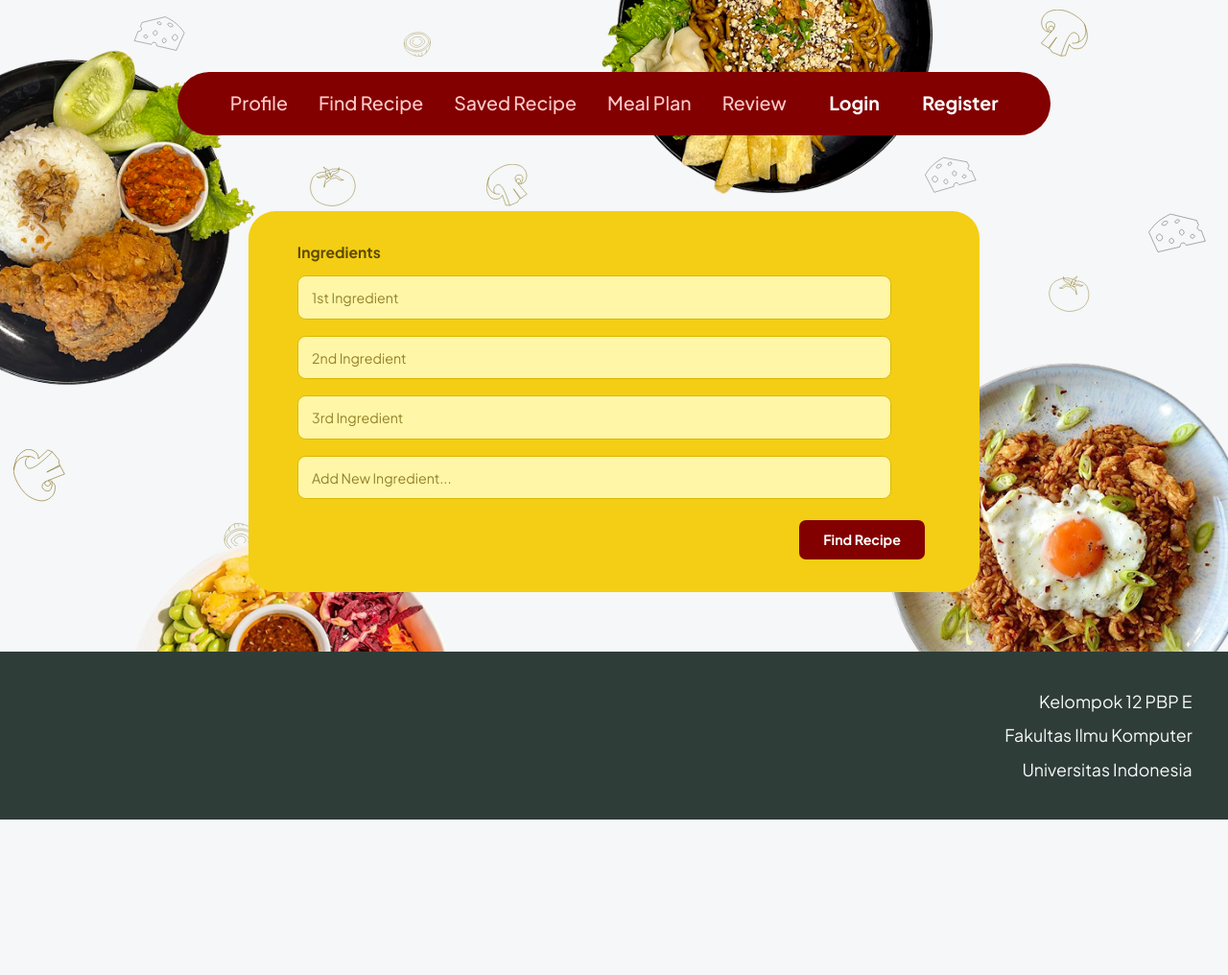
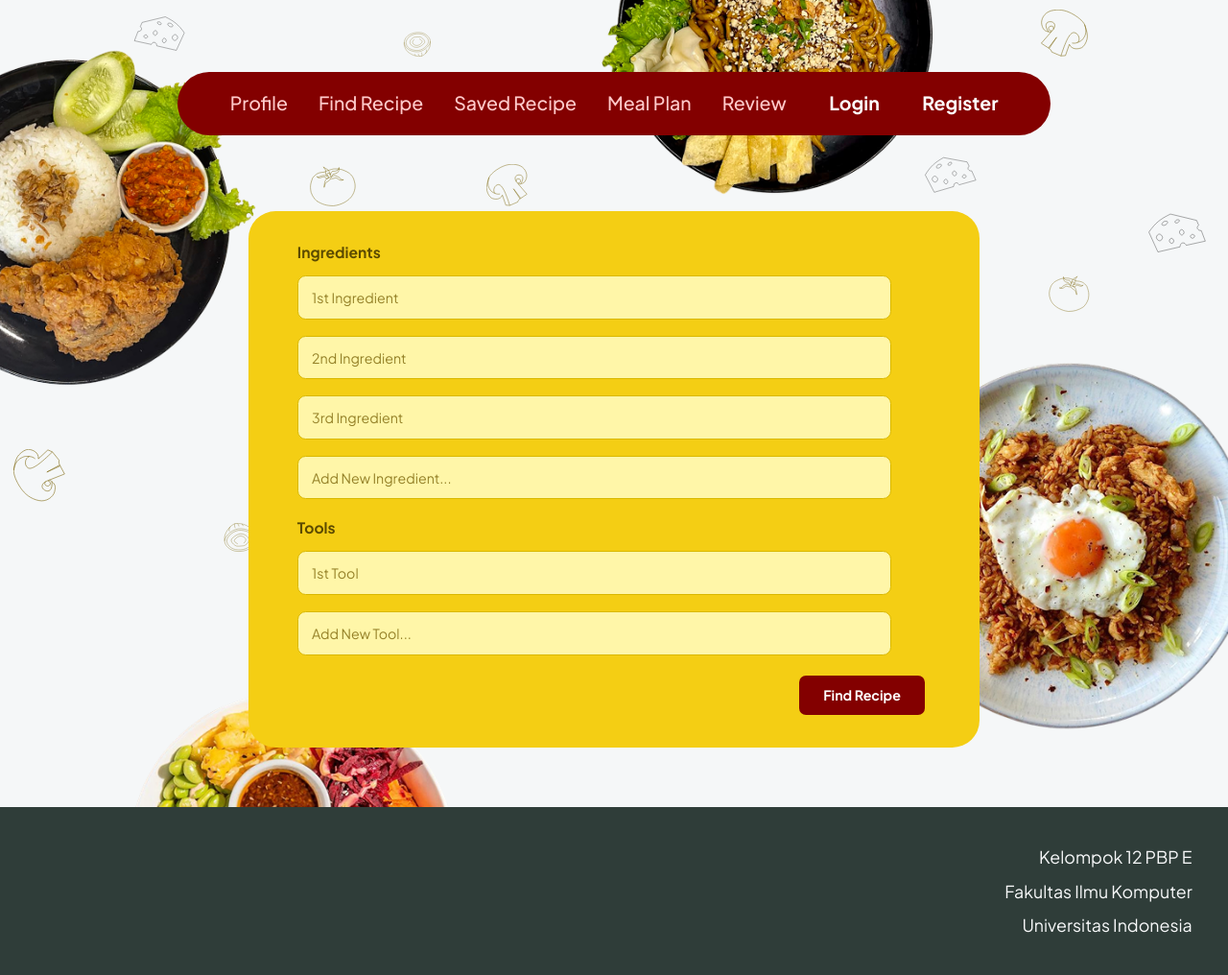
Before and after one commit to pbp-kelompok-e12/FillMyDish, a Django app: page /find/input/ in a window 1280 px wide. Shown: the whole page at 96% size. Before the commit the page ends 854 px from the top, so only its background shows below. Run offline with Django 5.2, Linux system fonts and the light colour scheme; some libraries are stand-ins or nearby versions.

Commit message:
feat: added tools back

```diff
--- a/templates/input.html
+++ b/templates/input.html
@@ -31,6 +31,7 @@
                 <!-- ganti action dengan -->
                 <form class="find-card" method="get" action="/">
                     <input type="hidden" name="ingredients" id="ingredients-csv">
+                    <input type="hidden" name="tools" id="tools-csv">
                     <div class="field-group" data-name="ingredients">
                         <label class="field-label">Ingredients</label>
                         <input class="field-input" type="text" placeholder="1st Ingredient">
@@ -38,13 +39,22 @@
                         <input class="field-input" type="text" placeholder="3rd Ingredient">
                         <input class="field-input add-field" type="text" placeholder="Add New Ingredient..." aria-label="Add New Ingredient">
                     </div>
-
+                    <div class="field-group" data-name="tools">
+                        <label class="field-label">Tools</label>
+                        <input class="field-input" type="text" placeholder="1st Tool">
+                        <input class="field-input add-field" type="text" placeholder="Add New Tool..." aria-label="Add New Tool">
+                    </div>
                     <button class="search-btn" type="submit">Find Recipe</button>
                 </form>
                 <dialog class="confirm-dialog" id="confirm-dialog" aria-labelledby="confirm-title">
                     <h2 class="confirm-title" id="confirm-title">Are you sure?</h2>
                     <p class="confirm-text">You are about to search for recipes containing:</p>
                     <ol class="confirm-list" id="confirm-list"></ol>
+
+                    <div id="confirm-tools-section">
+                        <p class="confirm-text">With these tools available:</p>
+                        <ol class="confirm-list" id="confirm-list-tools"></ol>
+                    </div>
                     <div class="confirm-actions">
                         <button class="confirm-btn confirm-btn--yes" type="button" id="confirm-yes">Confirm</button>
                         <button class="confirm-btn confirm-btn--no" type="button" id="confirm-no">Cancel</button>
@@ -54,13 +64,17 @@
 
             <script>
                 (function () {
-                    var form   = document.querySelector('.find-card');
-                    var dialog = document.getElementById('confirm-dialog');
-                    var list   = document.getElementById('confirm-list');
-                    var csv    = document.getElementById('ingredients-csv');
+                    var form    = document.querySelector('.find-card');
+                    var dialog  = document.getElementById('confirm-dialog');
+                    var toolsSection = document.getElementById('confirm-tools-section');
+                    var groups  = {};   // { ingredients: <div>, tools: <div> }
                     var confirmed = false;
 
-                    // Tambah baris baru dari kolom "Add New ..." (Enter atau saat submit)
+                    form.querySelectorAll('.field-group').forEach(function (g) {
+                        groups[g.dataset.name] = g;
+                    });
+
+                    // Tambah baris baru di grup yang sama dengan kolom "Add New ..."
                     function commit(addInput) {
                         var value = addInput.value.trim();
                         if (!value) return;
@@ -72,16 +86,30 @@
                         addInput.value = '';
                     }
 
-                    // Ambil semua isian; koma di dalam satu kolom dipecah jadi item terpisah
-                    function getValues() {
+                    // Ambil isian satu grup saja; koma dipecah jadi item terpisah
+                    function getValues(name) {
                         var values = [];
-                        form.querySelectorAll('.field-input').forEach(function (input) {
+                        groups[name].querySelectorAll('.field-input').forEach(function (input) {
                             input.value.split(',').forEach(function (part) {
                                 var v = part.trim();
                                 if (v) values.push(v);
                             });
                         });
                         return values;
+                    }
+
+                    function hiddenFor(name) {
+                        return form.querySelector('input[type="hidden"][name="' + name + '"]');
+                    }
+
+                    function fillList(id, values) {
+                        var ol = document.getElementById(id);
+                        ol.innerHTML = '';
+                        values.forEach(function (v) {
+                            var li = document.createElement('li');
+                            li.textContent = v;          // textContent: aman dari HTML injection
+                            ol.appendChild(li);
+                        });
                     }
 
                     form.querySelectorAll('.add-field').forEach(function (input) {
@@ -94,31 +122,35 @@
                     });
 
                     form.addEventListener('submit', function (e) {
-                        if (confirmed) return;           // sudah dikonfirmasi, kirim form
+                        if (confirmed) return;
                         e.preventDefault();
 
                         form.querySelectorAll('.add-field').forEach(commit);
-                        var values = getValues();
 
-                        // Tidak ada isian: jangan buka popup, arahkan ke kolom pertama
-                        if (values.length === 0) {
-                            form.querySelector('.field-input').focus();
+                        var ingredients = getValues('ingredients');
+                        var tools       = getValues('tools');
+
+                        // Bahan wajib diisi; alat opsional
+                        if (ingredients.length === 0) {
+                            groups.ingredients.querySelector('.field-input').focus();
                             return;
                         }
 
-                        list.innerHTML = '';
-                        values.forEach(function (v) {
-                            var li = document.createElement('li');
-                            li.textContent = v;          // textContent: aman dari HTML injection
-                            list.appendChild(li);
-                        });
+                        fillList('confirm-list-ingredients', ingredients);
+                        fillList('confirm-list-tools', tools);
+                        toolsSection.hidden = tools.length === 0;   // sembunyikan bagian alat jika kosong
 
                         dialog.showModal();
                     });
 
                     document.getElementById('confirm-yes').addEventListener('click', function () {
                         confirmed = true;
-                        csv.value = getValues().join(',');   // satu parameter: ingredients=a,b,c
+                        Object.keys(groups).forEach(function (name) {
+                            var values = getValues(name);
+                            var hidden = hiddenFor(name);
+                            hidden.value = values.join(',');
+                            hidden.disabled = values.length === 0;   // parameter kosong tidak dikirim
+                        });
                         dialog.close();
                         form.submit();
                     });
@@ -131,6 +163,14 @@
                     dialog.addEventListener('click', function (e) {
                         if (e.target === dialog) dialog.close();
                     });
+
+                    // Tombol Back di browser: reset status supaya form bisa dikirim lagi
+                    window.addEventListener('pageshow', function () {
+                        confirmed = false;
+                        Object.keys(groups).forEach(function (name) {
+                            hiddenFor(name).disabled = false;
+                        });
+                    });
                 })();
             </script>
 {% endblock content %}
```
